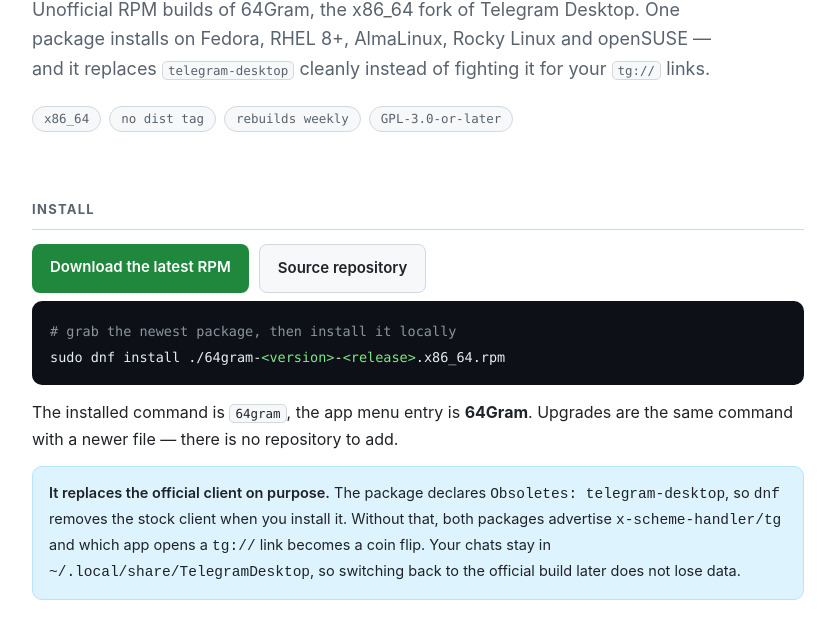
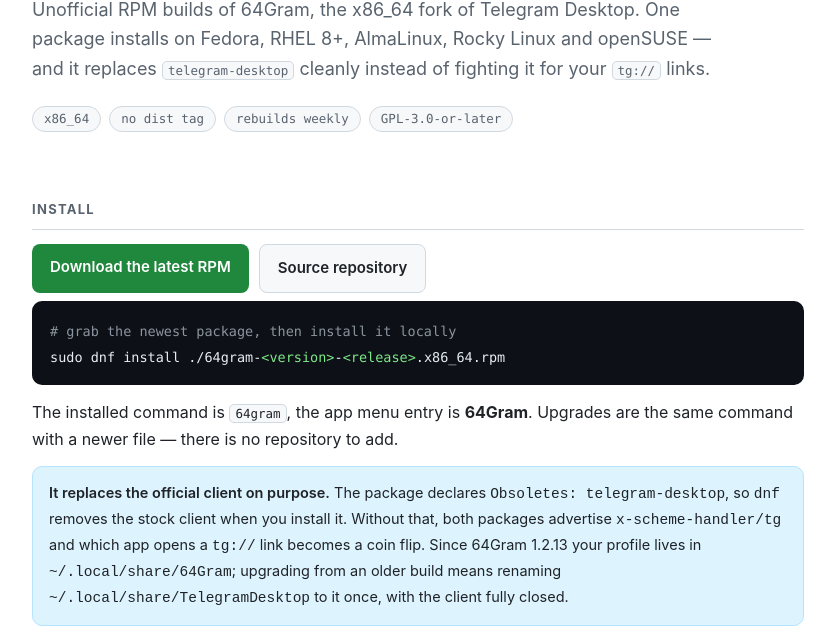
Before and after one commit to lhflowersbloom/64gram-rpm-build, a plain HTML site: page docs/index.html in a window 1280 px wide. Shown: the part 140-781 px from the top of the page, without its empty margins (222-1057 px from the left). Drawn offline with Linux system fonts and the light colour scheme.

Commit message:
Support the 1.2.13 packaging changes
Upstream renamed the client binary to 64Gram (breaking the hardcoded
stage/Telegram path) and moved the profile to ~/.local/share/64Gram. Locate the
binary by name instead, read the Telegram Desktop version from the release
notes (the bump commit message no longer carries it), and document the profile
move for people upgrading from 1.2.11.

```diff
--- a/docs/index.html
+++ b/docs/index.html
@@ -85,8 +85,9 @@ Upgrades are the same command with a newer file — there is no repository to ad
   <b>It replaces the official client on purpose.</b> The package declares
   <code>Obsoletes: telegram-desktop</code>, so <code>dnf</code> removes the stock client when you install it.
   Without that, both packages advertise <code>x-scheme-handler/tg</code> and which app opens a
-  <code>tg://</code> link becomes a coin flip. Your chats stay in <code>~/.local/share/TelegramDesktop</code>,
-  so switching back to the official build later does not lose data.
+  <code>tg://</code> link becomes a coin flip. Since 64Gram 1.2.13 your profile lives in
+  <code>~/.local/share/64Gram</code>; upgrading from an older build means renaming
+  <code>~/.local/share/TelegramDesktop</code> to it once, with the client fully closed.
 </div>
 
 <h2>Why this package exists</h2>
@@ -140,8 +141,9 @@ handler registration — so a broken package fails the build instead of reaching
 </details>
 <details>
   <summary>How do I uninstall and go back?</summary>
-  <p><code>sudo dnf remove 64gram</code>, then <code>sudo dnf install telegram-desktop</code>. Your message history and
-  session stay in <code>~/.local/share/TelegramDesktop</code> throughout.</p>
+  <p><code>sudo dnf remove 64gram</code>, then <code>sudo dnf install telegram-desktop</code>. Your history lives in
+  <code>~/.local/share/64Gram</code>; the official client reads <code>~/.local/share/TelegramDesktop</code>, so rename
+  the folder back if you want it to pick up the same session.</p>
 </details>
 
 <footer>
```
Also changed, not shown: 3 other files.
